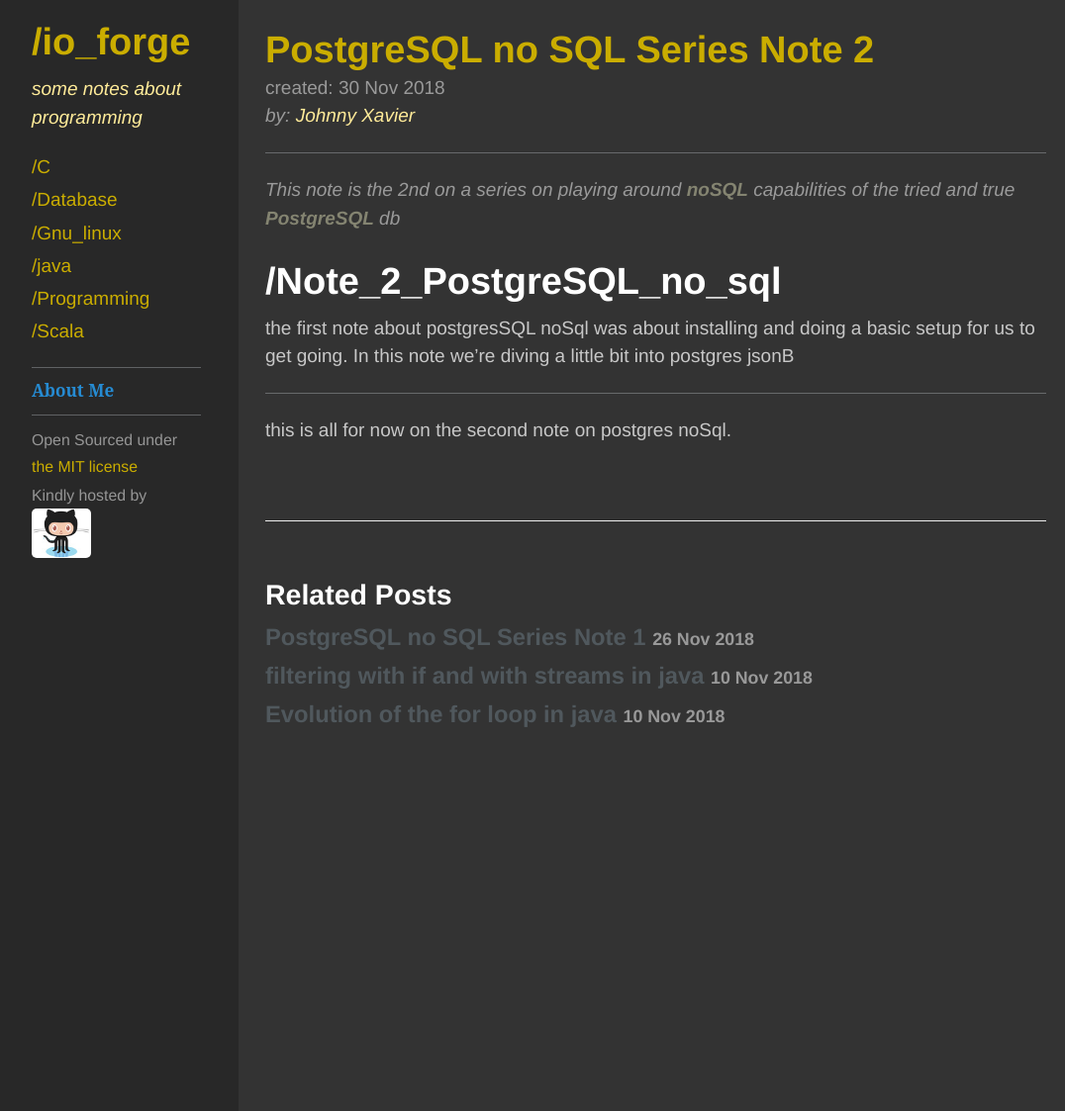
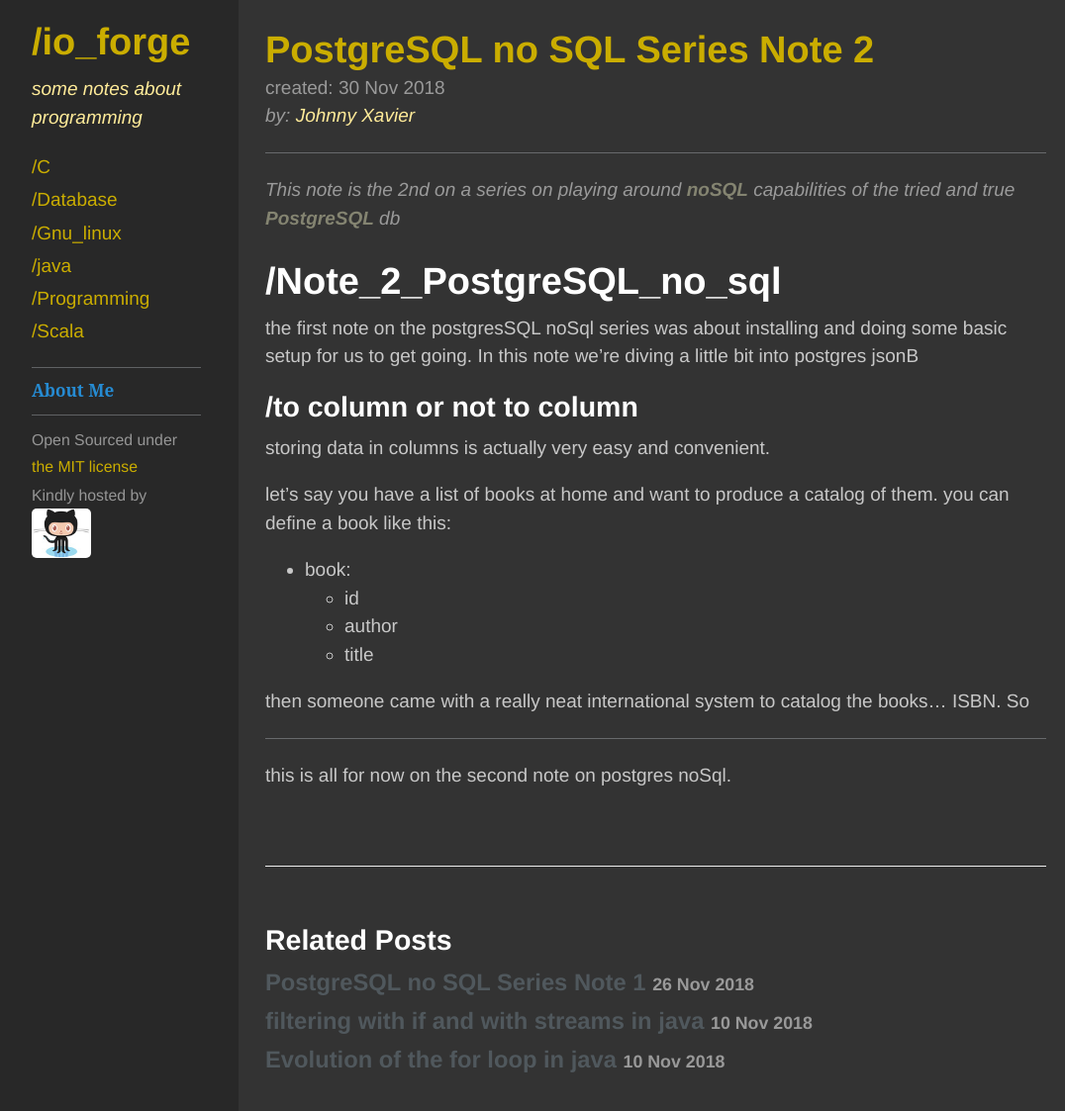
Before and after one commit to JohnnyXavier/johnnyxavier.github.io, a Jekyll site: the page built from _posts/2018-11-30-postgres-nosql-2.md, in a window 1280 px wide and 1227 px high. Shown: the top 1123 px of the window at 99% size, without its empty margins (6-1082 px from the left). Built offline with Jekyll 4.4.1, drawn with Linux system fonts in a browser that asks for light colours; comment, search, counter and statistics services are not loaded.

```diff
--- a/_posts/2018-11-30-postgres-nosql-2.md
+++ b/_posts/2018-11-30-postgres-nosql-2.md
@@ -10,7 +10,18 @@ tags:       postgresql postgres sql nosql jsonb spring-jdbc spring-data document
 ---
 
 # /Note_2_PostgreSQL_no_sql
-the first note about postgresSQL noSql was about installing and doing a basic setup for us to get going. In this note we're diving a little bit into postgres jsonB
+the first note on the postgresSQL noSql series was about installing and doing some basic setup for us to get going. In this note we're diving a little bit into postgres jsonB
+
+## /to column or not to column
+storing data in columns is actually very easy and convenient.
+
+let's say you have a list of books at home and want to produce a catalog of them. you can define a book like this:
+* book:
+    * id
+    * author
+    * title
+
+then someone came with a really neat international system to catalog the books... ISBN. So
 
 
 ---
```
Also changed, not shown: pages/about.md (+8 -2 lines).
